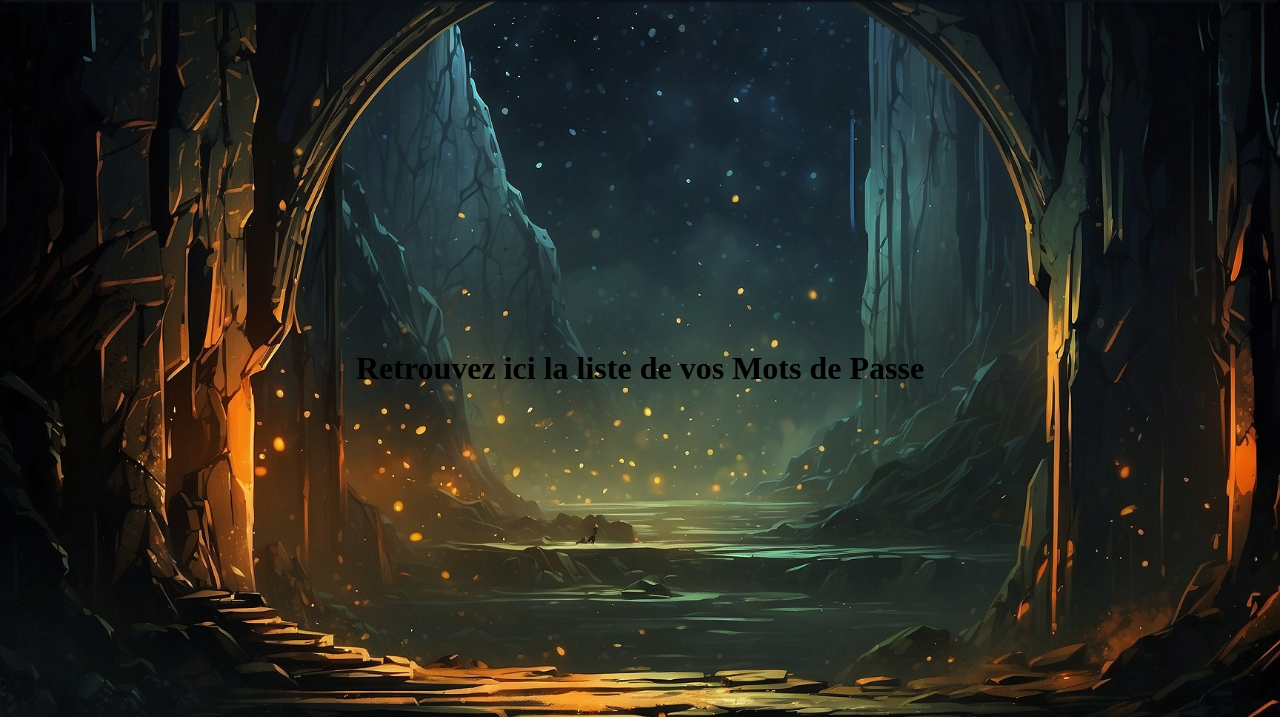
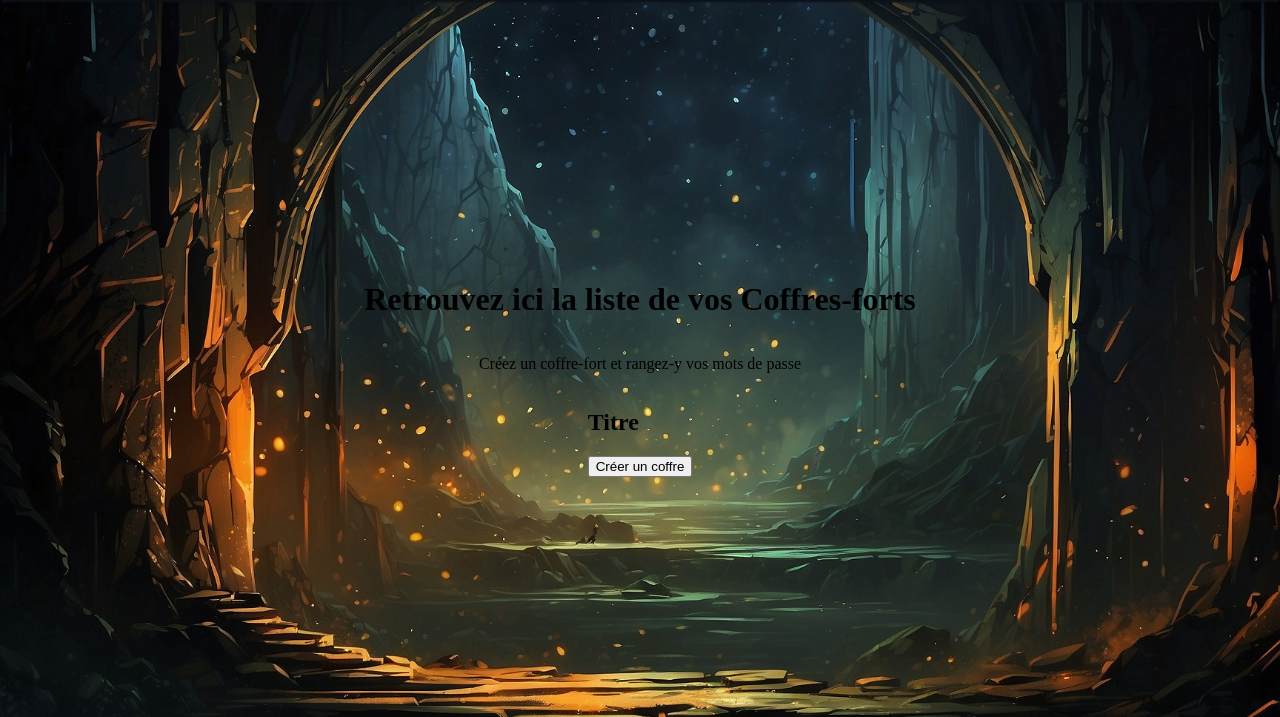
Before and after one commit to roxane-julie/b3-c3-django-breton-olejniczak, a Django app: template passwordManager/passwordApp/templates/myPasswordsManager.html in a window 1280 px wide. Shown: the part 40-757 px from the top of the page. Run offline with Django 3.2, Linux system fonts and the light colour scheme; the template is opened without the code that fills it, so the values that code supplies are empty.

Commit message:
add new safebox model to store passwords cards

```diff
--- a/passwordManager/passwordApp/models.py
+++ b/passwordManager/passwordApp/models.py
@@ -1,4 +1,5 @@
 from django.db import models
+from django.contrib.auth.models import User
 import bcrypt
 
 # Create your models here.
@@ -35,3 +36,7 @@ class PassWordManagerDataModel(models.Model):
         self.websiteUrl = website_url
         hashed = bcrypt.hashpw(raw_password.encode('utf-8'), bcrypt.gensalt())
         self.password = hashed.decode('utf-8')
+class SafeBox(models.Model):
+    user = models.ForeignKey(User, on_delete=models.CASCADE)
+    name = models.CharField(max_length=100)
+    password_manager_data = models.ManyToManyField(PassWordManagerDataModel)
--- a/passwordManager/passwordApp/templates/myPasswordsManager.html
+++ b/passwordManager/passwordApp/templates/myPasswordsManager.html
@@ -9,6 +9,14 @@
 </head>
 <body>
     {% include 'navigation.html' %}
-    <h1>Retrouvez ici la liste de vos Mots de Passe</h1>
+    <h1>Retrouvez ici la liste de vos Coffres-forts</h1>
+    <p>Créez un coffre-fort et rangez-y vos mots de passe</p>
+    <div class="card-container">
+        <div class="card">
+            <h2 class="card-title">Titre</h2>
+            <button class="add-password-button">Créer un coffre</button>
+        </div>
+        <!-- Ajoutez plus de cartes ici -->
+    </div>
 </body>
 </html>
```
Also changed, not shown: passwordManager/db.sqlite3, passwordManager/passwordApp/migrations/0002_safebox.py (added).
